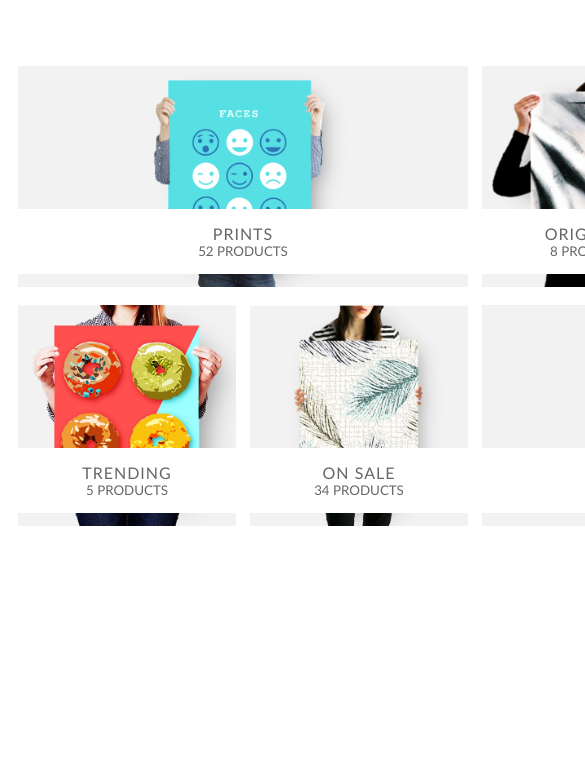
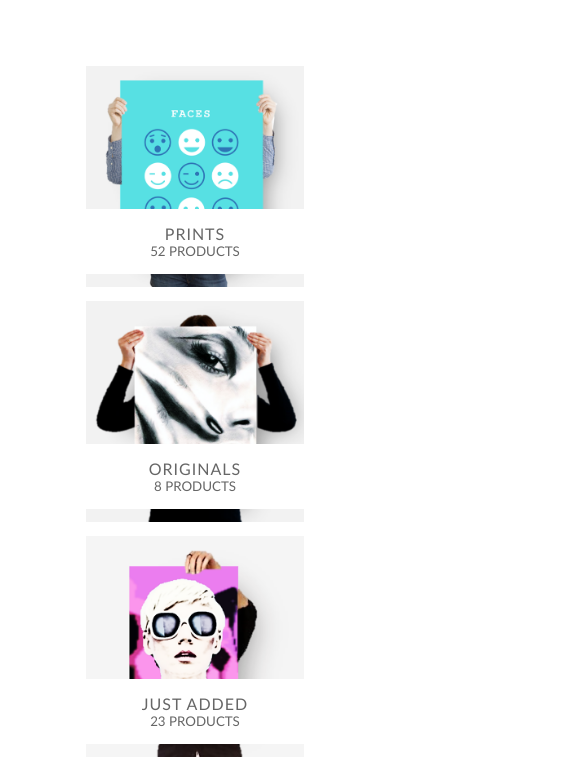
Before and after one commit to shareefasya/Even-Image-Gallery, a plain HTML site: page index.html in a window 390 px wide. Shown: the top 766 px of the page, 585 px wide, since content can reach past the window. Drawn offline with Linux system fonts and the light colour scheme.

Commit message:
Update index.html

```diff
--- a/index.html
+++ b/index.html
@@ -26,7 +26,12 @@ body, html {
 	min-width: 960px;
 	padding: 4em 0 4em 0;
 }
-
+@media only screen and (max-width: 812px) {
+	.photos {
+		width: 100%;
+		min-width: 100%;
+	}
+}
 /*The container that will hold the picture as a background*/
 .figure {
 	box-sizing: border-box;
@@ -40,12 +45,23 @@ body, html {
 	background-repeat: no-repeat;
 	background-size: 450px;
 }
-
+@media only screen and (max-width: 812px) {
+	.figure {
+		display: block;
+		margin-left: auto;
+		margin-right: auto;
+	}
+}
 /*The class indicator that will adjust the width of the .figure*/
 .adjust-width {
 	width: 450px;
 }
-
+@media only screen and (max-width: 812px) {
+	.adjust-width {
+		width: 218px;
+		height: 225px;
+	}
+}
 /*The caption for the .figure*/
 .caption {
 	position: absolute;
```
